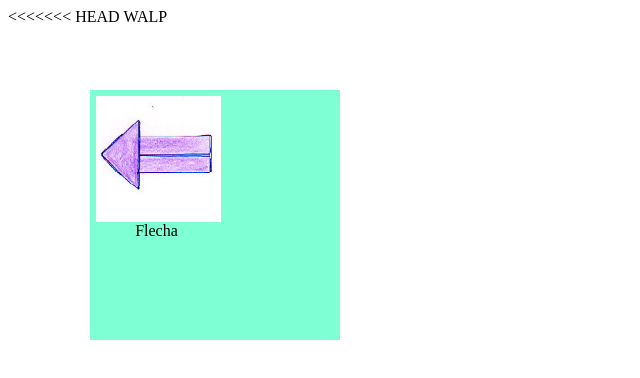
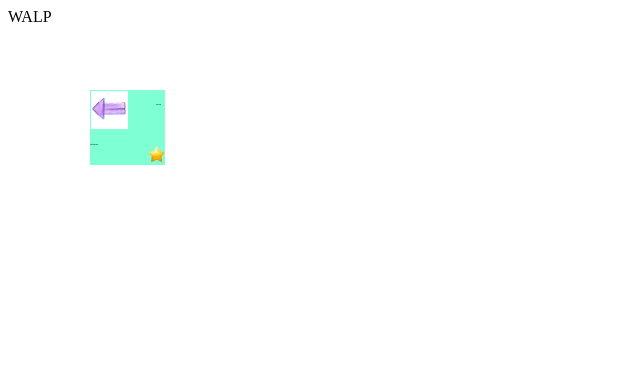
Before and after one commit to LuisMiranda132/interfaces, a plain HTML site: page walp.html in a window 1280 px wide. Shown: the whole page, without its empty margins (0-640 px from the left). Drawn offline with Linux system fonts and the light colour scheme.

Commit message:
primer modelo de cajita

```diff
--- a/walp.html
+++ b/walp.html
@@ -2,15 +2,35 @@
   <head>
     <meta charset="ISO-8859-1">
     <title>Welp</title>
+
+    <style type="text/css">
+      p{
+      font-size:2px;
+      }
+    </style>
+
   </head>
-<<<<<<< HEAD
-  <div width="250" height="250" angle="0" state="desktopView" style="visibility: visible; left: 90px; top: 90px; min-width: 250px; min-height: 250px; position: absolute; z-index: auto;background: aquamarine;">
-    <div style="position:relative">
-      <img src="arrow1.jpg" style="width:50%;padding:2.5% 0 0 2.5%;">
-    </div>
-    <div style="text-align:center;position:relative;display:inline-block;width:50%;">
-      <p style="text-align:right;position:relative;display:inline-block;width:43%;padding-right:2.5%;
-height: 99px;top: 0;right: 0;margin: 0 0 0 0;">Flecha</p>
+  <div angle="0" state="desktopView" style="visibility: visible; left: 90px; top: 90px; width: 75px; height: 75px; position: absolute; z-index: auto;background: aquamarine;">
+    <div>
+
+      <div style="position: relative;width: 100%;height: 70%;display: inline-block;">
+        <div style="position:relative;width: 50%;margin: 0 0 0 0;display: inline-block;float: left;">
+          <img src="arrow1.jpg" style="width:100%;padding:2.5% 0 0 2.5%;">
+        </div>
+        <div style="text-align:center;position: relative;display:inline-block;width: 45%;top: 25%;float: left;">
+          <p style="text-align:right;margin: 0 0 0 0;">Flecha</p>
+        </div>
+      </div>
+
+      <div style="position: inherit;width: 100%;height: 30%;display: inline-block;">
+        <div style="position:relative;width: 50%;margin: 0 0 0 0;display: inline-block;float: left;">
+          <p style="text-align:left;margin: 0 0 0 0;">Dificultad</p>
+        </div>
+        <div style="text-align:right;position: relative;display:inline-block;width: 45%;top: 10%;float: right;">
+          <img src="images/favoriteStar.png" style="width:50%;padding:2.5% 0 0 2.5%;">
+        </div>
+      </div>
+
     </div>
   </div>
   WALP
```
